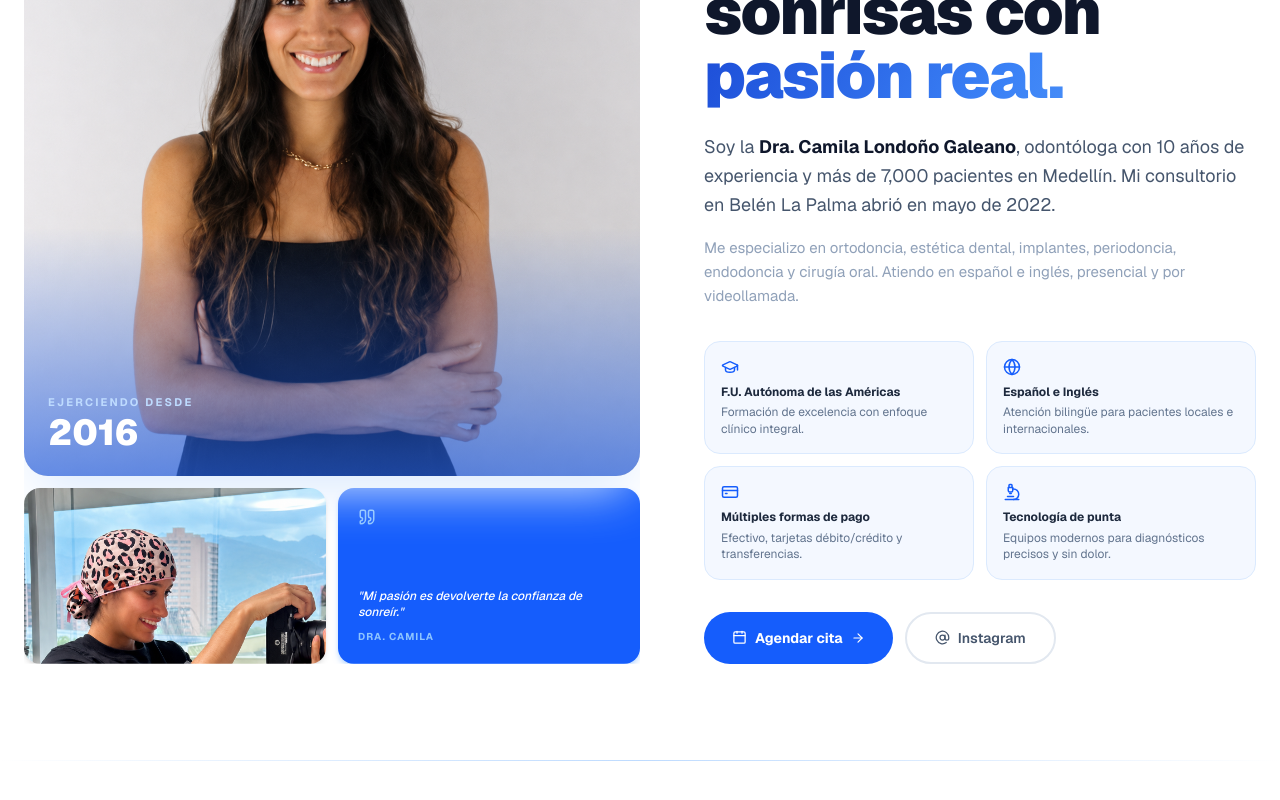
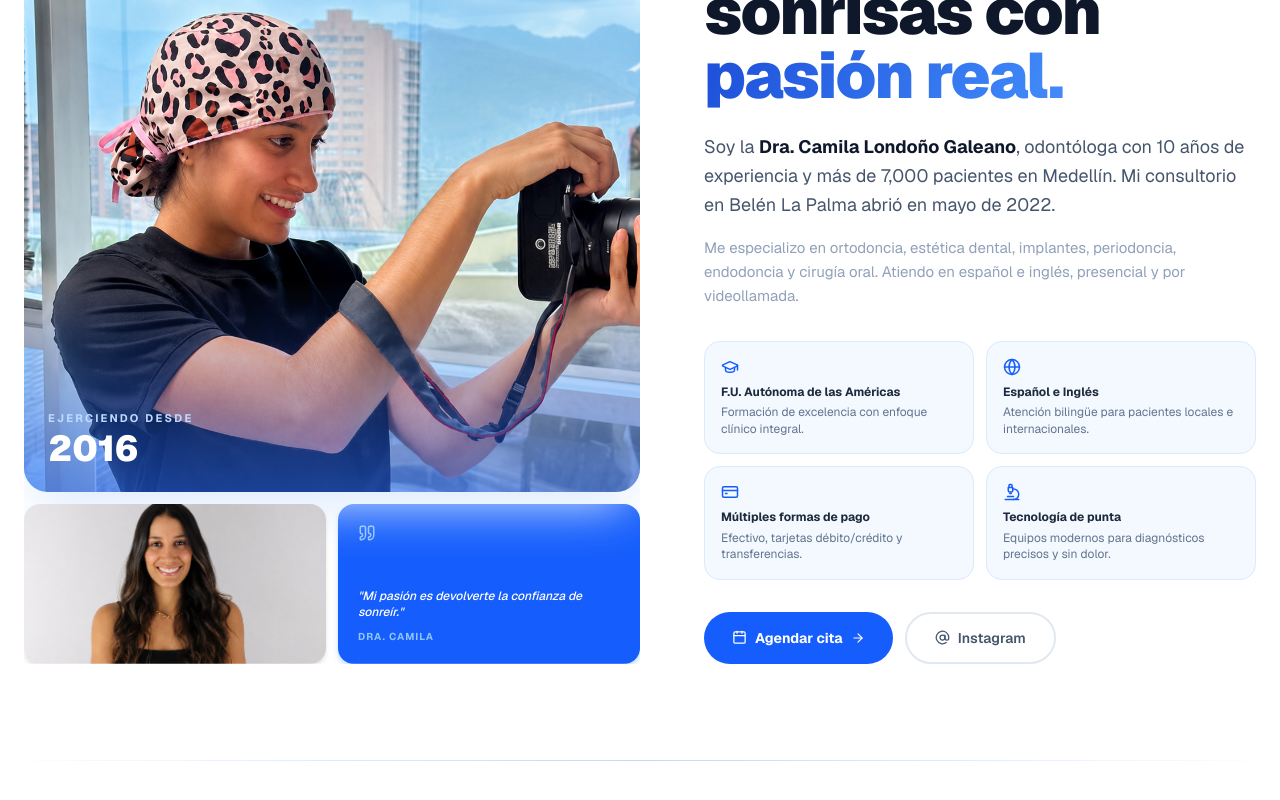
Before and after one commit to Ssantamars123/DraCamilaLondo-oDemo, a Next.js app in the folder website/: page / in a window 1280 px wide. Shown: the part 1712-2512 px from the top of the page. Built offline with nearby package versions, Linux system fonts and the light colour scheme.

Commit message:
fix(about): swap mosaic — dracamila3 portrait on top, dracamila2 landscape fits bottom row

```diff
--- a/website/components/About.tsx
+++ b/website/components/About.tsx
@@ -62,52 +62,50 @@ export function About() {
 
       <div className="max-w-7xl mx-auto px-6 grid md:grid-cols-2 gap-0 items-stretch min-h-[80vh] py-24">
 
-        {/* LEFT — mosaic: main portrait + 2 smaller cards */}
-        <div ref={imgRef} className="flex flex-col gap-3 min-h-[480px]">
+        {/* LEFT — mosaic: dracamila3 (portrait, main) + dracamila2 + quote below */}
+        <div ref={imgRef} className="flex flex-col gap-3 min-h-[540px]">
 
-          {/* Main portrait — dracamila2 */}
-          <div className="relative flex-1 rounded-3xl overflow-hidden shadow-2xl shadow-blue-100 min-h-[300px]">
+          {/* Top: dracamila3 — portrait, takes most height */}
+          <div className="relative flex-1 rounded-3xl overflow-hidden shadow-2xl shadow-blue-100 min-h-[340px]">
             <Image
-              src="/dracamila2.png"
-              alt="Dra. Camila Londoño Galeano"
+              src="/dracamila3.png"
+              alt="Dra. Camila Londoño en el consultorio"
               fill
               className="object-cover"
-              style={{ objectPosition: "center 10%" }}
+              style={{ objectPosition: "center 12%" }}
             />
-            <div className="absolute inset-x-0 bottom-0 h-2/5 pointer-events-none"
-              style={{ background: "linear-gradient(to top, rgba(37,99,235,0.65) 0%, transparent 100%)" }} />
+            <div className="absolute inset-x-0 bottom-0 h-1/3 pointer-events-none"
+              style={{ background: "linear-gradient(to top, rgba(37,99,235,0.6) 0%, transparent 100%)" }} />
             <div className="absolute bottom-6 left-6 text-white">
               <span className="text-[11px] font-bold tracking-[0.2em] uppercase text-blue-200 block mb-1">Ejerciendo desde</span>
               <span className="text-4xl font-black leading-none">2016</span>
             </div>
           </div>
 
-          {/* Bottom row: casual photo + quote */}
+          {/* Bottom row: dracamila2 (landscape fits h-40) + quote */}
           <div className="grid grid-cols-2 gap-3">
-            {/* dracamila3 — casual behind the scenes */}
             <motion.div
               initial={{ opacity: 0, y: 16 }}
               whileInView={{ opacity: 1, y: 0 }}
               viewport={{ once: true }}
               transition={{ duration: 0.6, delay: 0.25 }}
-              className="relative h-44 rounded-2xl overflow-hidden shadow-md"
+              className="relative h-40 rounded-2xl overflow-hidden shadow-md"
             >
               <Image
-                src="/dracamila3.png"
-                alt="Dra. Camila en el consultorio"
+                src="/dracamila2.png"
+                alt="Dra. Camila Londoño Galeano"
                 fill
                 className="object-cover"
                 style={{ objectPosition: "center 20%" }}
               />
             </motion.div>
 
-            {/* Quote card */}
             <motion.div
               initial={{ opacity: 0, y: 16 }}
               whileInView={{ opacity: 1, y: 0 }}
               viewport={{ once: true }}
               transition={{ duration: 0.6, delay: 0.35 }}
-              className="h-44 rounded-2xl bg-blue-600 p-5 flex flex-col justify-between shadow-md shadow-blue-200"
+              className="h-40 rounded-2xl bg-blue-600 p-5 flex flex-col justify-between shadow-md shadow-blue-200"
             >
               <Quote size={18} className="text-blue-300" />
               <div>
```
